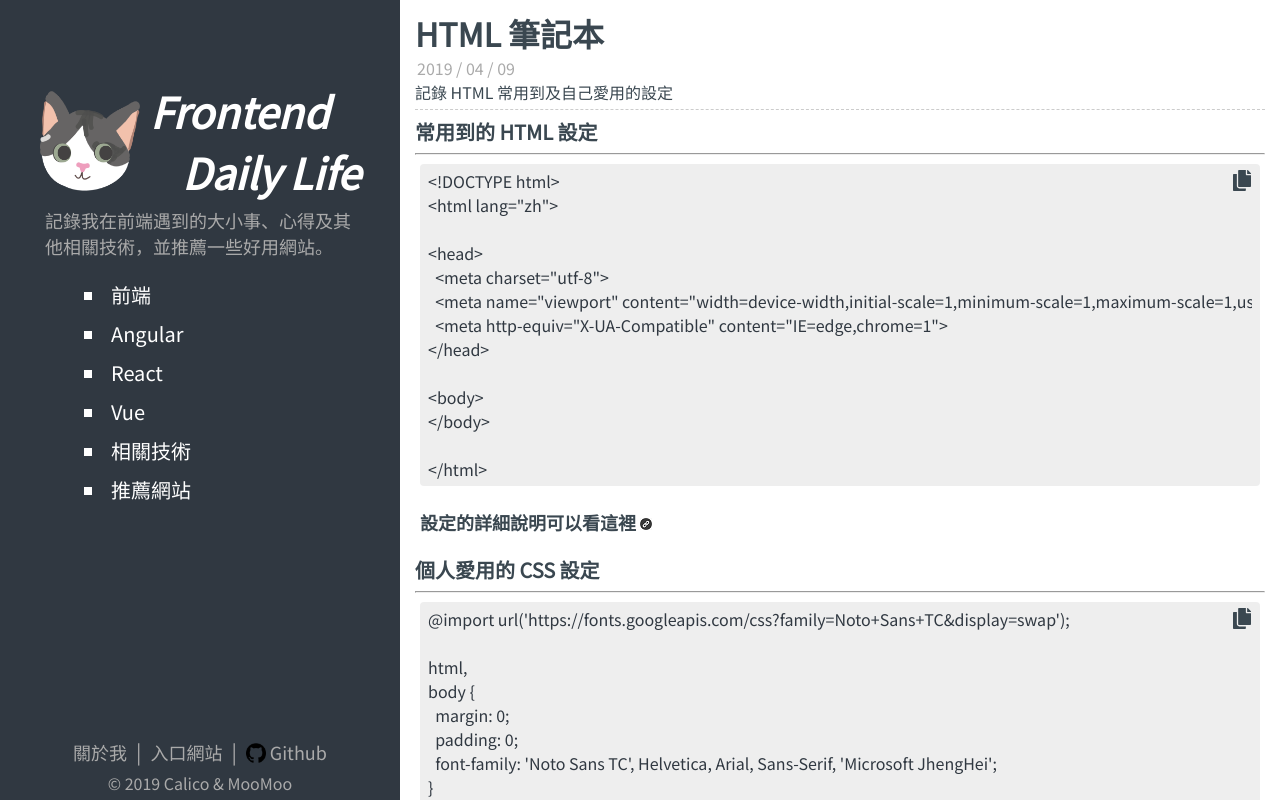
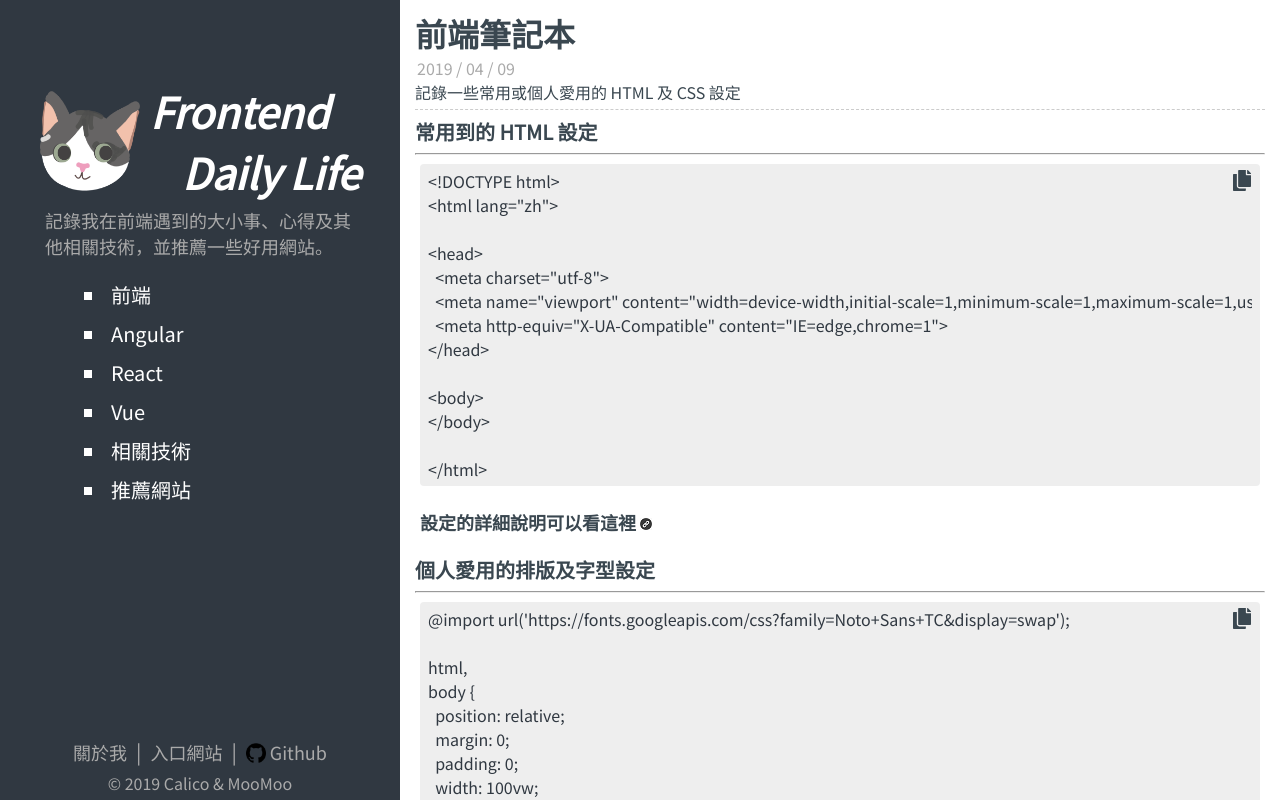
Before and after one commit to EricChiou/frontend-daily-life, a Vue app: page /frontend/notebook in a window 1280 px wide. Built offline with nearby package versions, Linux system fonts and the light colour scheme.

Commit message:
change frontend note

```diff
--- a/src/util/constants.js
+++ b/src/util/constants.js
@@ -129,10 +129,10 @@ export default {
     },
     frontendNotebook: {
       category: 'frontend',
-      title: 'HTML 筆記本',
+      title: '前端筆記本',
       date: '2019 / 04 / 09',
       summary:
-        '記錄 HTML 常用到及自己愛用的設定',
+        '記錄一些常用或個人愛用的 HTML 及 CSS 設定',
       link: '/frontend/notebook',
       name: 'frontendNotebook'
     }
--- a/src/views/frontend/article/FrontendNotebook.vue
+++ b/src/views/frontend/article/FrontendNotebook.vue
@@ -34,10 +34,9 @@
             設定的詳細說明可以看這裡
             <img src="../../../assets/images/link_icon.png" height="12" />
           </router-link>
-          <br />
-          <br />
         </div>
-        <div class="sub-header">個人愛用的 CSS 設定</div>
+        <br />
+        <div class="sub-header">個人愛用的排版及字型設定</div>
         <hr />
         <div class="text">
           <div class="code-area">
@@ -46,9 +45,84 @@
               <br />
               <br />html,
               <br />body {
+              <br />&nbsp;&nbsp;position: relative;
               <br />&nbsp;&nbsp;margin: 0;
               <br />&nbsp;&nbsp;padding: 0;
+              <br />&nbsp;&nbsp;width: 100vw;
+              <br />&nbsp;&nbsp;height: 100vh;
               <br />&nbsp;&nbsp;font-family: 'Noto Sans TC', Helvetica, Arial, Sans-Serif, 'Microsoft JhengHei';
+              <br />&nbsp;&nbsp;overflow: auto;
+              <br />}
+            </div>
+            <div class="copy" @click="copy">
+              <img src="../../../assets/images/copy_icon.svg" />
+            </div>
+          </div>
+        </div>
+        <br />
+        <div class="sub-header">RWD 用的 SCSS 設定</div>
+        <hr />
+        <div class="text">
+          <div class="code-area">
+            <div class="code">
+              @mixin breakpoint($width) {
+              <br />&nbsp;&nbsp;@if $width==xl {
+              <br />&nbsp;&nbsp;&nbsp;&nbsp;@media only screen and (max-width: 1200px) {
+              <br />&nbsp;&nbsp;&nbsp;&nbsp;&nbsp;&nbsp;@content;
+              <br />&nbsp;&nbsp;&nbsp;&nbsp;}
+              <br />&nbsp;&nbsp;}
+              <br />
+              <br />&nbsp;&nbsp;@else if $width==l {
+              <br />&nbsp;&nbsp;&nbsp;&nbsp;@media only screen and (max-width: 1023px) {
+              <br />&nbsp;&nbsp;&nbsp;&nbsp;&nbsp;&nbsp;@content;
+              <br />&nbsp;&nbsp;&nbsp;&nbsp;}
+              <br />&nbsp;&nbsp;}
+              <br />
+              <br />&nbsp;&nbsp;@else if $width==m {
+              <br />&nbsp;&nbsp;&nbsp;&nbsp;@media only screen and (max-width: 767px) {
+              <br />&nbsp;&nbsp;&nbsp;&nbsp;&nbsp;&nbsp;@content;
+              <br />&nbsp;&nbsp;&nbsp;&nbsp;}
+              <br />&nbsp;&nbsp;}
+              <br />
+              <br />&nbsp;&nbsp;@else if $width==s {
+              <br />&nbsp;&nbsp;&nbsp;&nbsp;@media only screen and (max-width: 479px) {
+              <br />&nbsp;&nbsp;&nbsp;&nbsp;&nbsp;&nbsp;@content;
+              <br />&nbsp;&nbsp;&nbsp;&nbsp;}
+              <br />&nbsp;&nbsp;}
+              <br />}
+            </div>
+            <div class="copy" @click="copy">
+              <img src="../../../assets/images/copy_icon.svg" />
+            </div>
+          </div>
+        </div>
+        <br />
+        <div class="sub-header">顏色設定用的 SCSS 設定</div>
+        <hr />
+        <div class="text">
+          <div class="code-area">
+            <div class="code">
+              $colors: (black: (base:#000000, light:#454545),
+              <br />&nbsp;&nbsp;white:(base:#ffffff, dark:#dddddd));
+              <br />
+              <br />@function theme($color, $type: 'base', $map: $colors) {
+              <br />&nbsp;&nbsp;@if (map-has-key($map, $color)) {
+              <br />&nbsp;&nbsp;&nbsp;&nbsp;$value: map-get($map, $color);
+              <br />
+              <br />&nbsp;&nbsp;&nbsp;&nbsp;@if type-of($value)==color {
+              <br />&nbsp;&nbsp;&nbsp;&nbsp;&nbsp;&nbsp;@return $value;
+              <br />&nbsp;&nbsp;&nbsp;&nbsp;}
+              <br />
+              <br />&nbsp;&nbsp;&nbsp;&nbsp;@if (map-has-key($value, $type)) {
+              <br />&nbsp;&nbsp;&nbsp;&nbsp;&nbsp;&nbsp;$value: map-get($value, $type);
+              <br />
+              <br />&nbsp;&nbsp;&nbsp;&nbsp;&nbsp;&nbsp;@if type-of($value)==color {
+              <br />&nbsp;&nbsp;&nbsp;&nbsp;&nbsp;&nbsp;&nbsp;&nbsp;@return $value;
+              <br />&nbsp;&nbsp;&nbsp;&nbsp;&nbsp;&nbsp;}
+              <br />&nbsp;&nbsp;&nbsp;&nbsp;}
+              <br />&nbsp;&nbsp;}
+              <br />
+              <br />&nbsp;&nbsp;@return null;
               <br />}
             </div>
             <div class="copy" @click="copy">
```
